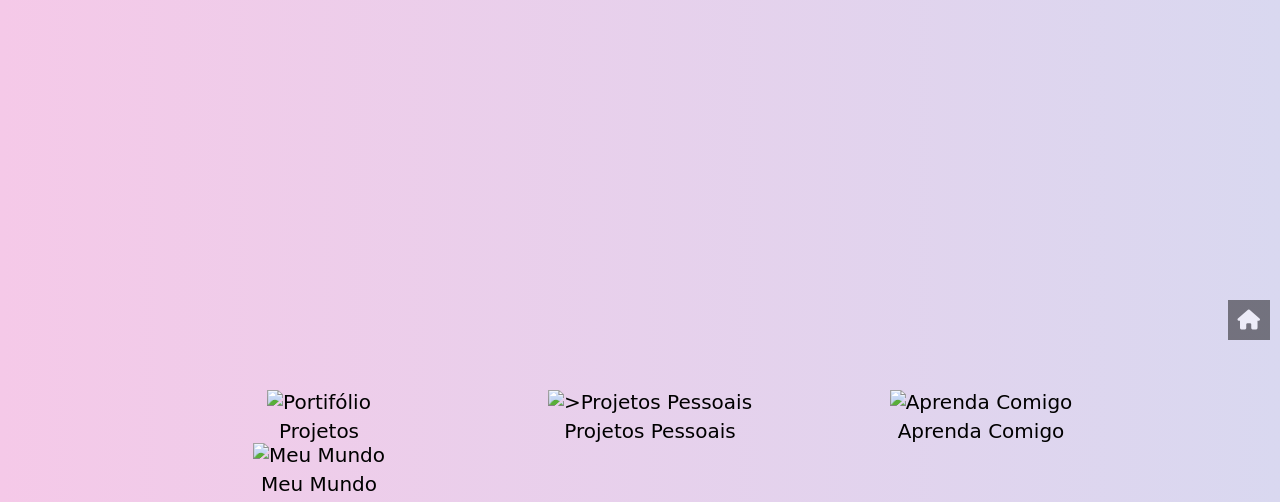
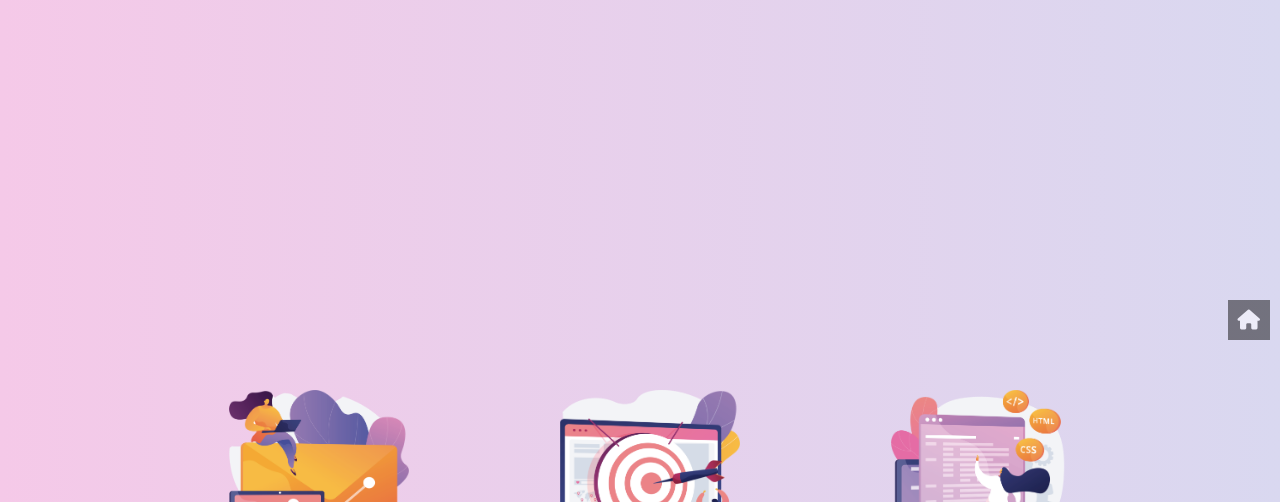
Before and after one commit to Barboje/imersaocc, a plain HTML site: page index.html in a window 1280 px wide. Shown: the part 450-952 px from the top of the page. Drawn offline with Linux system fonts and the light colour scheme; a web font is replaced by a local one.

Commit message:
Add files via upload
Correção do caminho imagens.

```diff
--- a/index.html
+++ b/index.html
@@ -45,19 +45,19 @@
   <section class="portifolio">
   <div class="grid">
     <figure>
-      <img class="img-portfolio" src="../Imersao_CSS/img/portifolio.png" alt="Portifólio">
+      <img class="img-portfolio" src="img/portifolio.png" alt="Portifólio">
       <figcaption>Projetos</figcaption>
     </figure>
     <figure>
-      <img class="img-portfolio" src="../Imersao_CSS/img/projetos-pessoais.png" alt=">Projetos Pessoais">
+      <img class="img-portfolio" src="img/projetos-pessoais.png" alt=">Projetos Pessoais">
       <figcaption>Projetos Pessoais</figcaption>
     </figure>
     <figure>
-      <img class="img-portfolio" src="../Imersao_CSS/img/aprenda-comigo.png" alt="Aprenda Comigo">
+      <img class="img-portfolio" src="img/aprenda-comigo.png" alt="Aprenda Comigo">
       <figcaption>Aprenda Comigo</figcaption>
     </figure>
     <figure>
-      <img class="img-portfolio" src="../Imersao_CSS/img/meu-mundo.png" alt="Meu Mundo">
+      <img class="img-portfolio" src="img/meu-mundo.png" alt="Meu Mundo">
       <figcaption>Meu Mundo</figcaption>
     </figure>
   </div>
```
